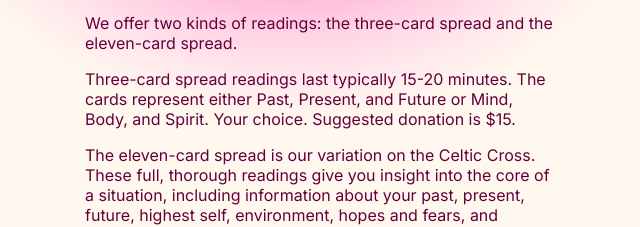
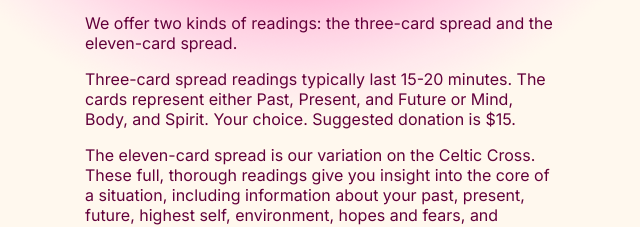
Before and after one commit to awanderingorill/pixie-tarot, a Gatsby site: page / in a window 1280 px wide. Shown: the part 727-954 px from the top of the page, 235-875 px from the left. Built offline with nearby package versions, Linux system fonts and the light colour scheme; Gatsby itself is replaced by a stand-in of ours.

Commit message:
Slight copy tweak

```diff
--- a/src/pages/index.js
+++ b/src/pages/index.js
@@ -28,7 +28,7 @@ const GlobalStyle = createGlobalStyle`
   @media ${device.mobileL} {
     body {
       display: block;
-      margin: 0 1em;
+      padding: 0 1em;
     }
   }
 
@@ -133,7 +133,7 @@ export default function Home() {
 
             <p>We offer two kinds of readings: the three-card spread and the eleven-card spread.</p>
 
-            <p>Three-card spread readings last typically 15-20 minutes. The cards represent either Past, Present, and Future or Mind, Body, and Spirit. Your choice. Suggested donation is $15.</p>
+            <p>Three-card spread readings typically last 15-20 minutes. The cards represent either Past, Present, and Future or Mind, Body, and Spirit. Your choice. Suggested donation is $15.</p>
 
             <p>The eleven-card spread is our variation on the Celtic Cross. These full, thorough readings give you insight into the core of a situation, including information about your past, present, future, highest self, environment, hopes and fears, and outcome. They typically last around 45 minutes, and suggested donation is $30.</p>
           </Content>
```
